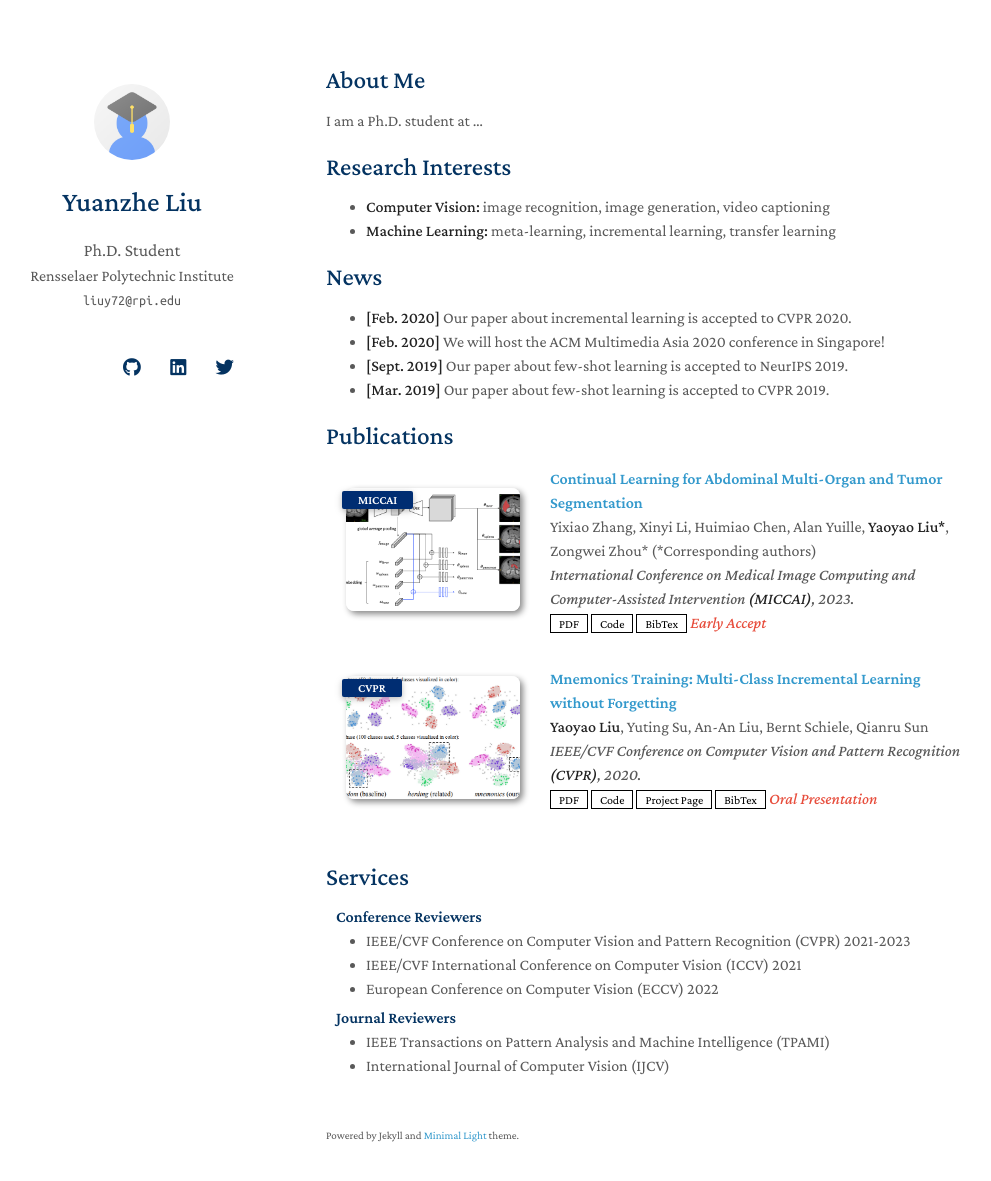
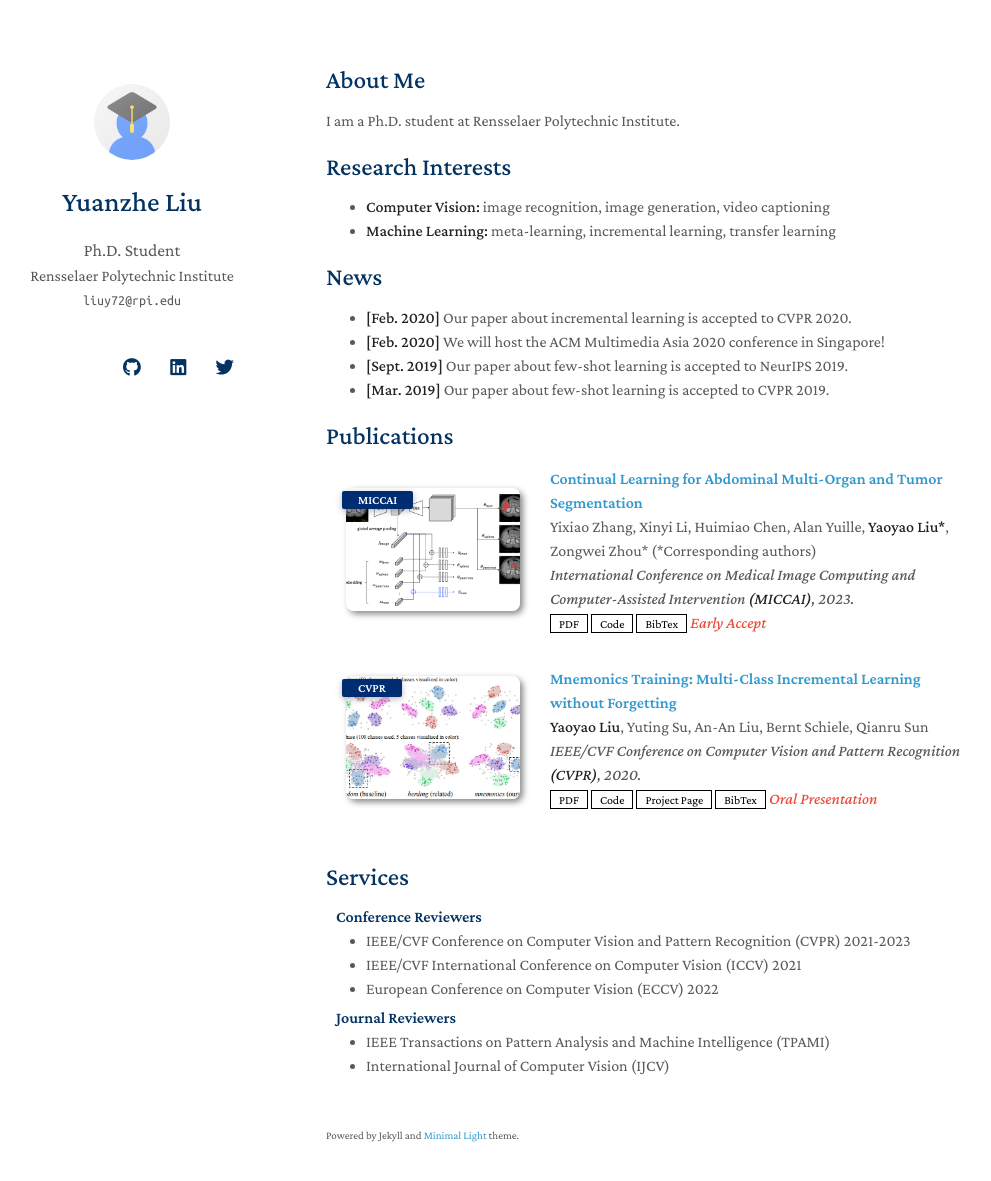
Before and after one commit to ggflow123/ggflow123.github.io, a Jekyll site: the page built from index.md, in a window 1280 px wide and 1216 px high. Shown: the top 1181 px of the window, without its empty margins (144-1135 px from the left). Built offline with Jekyll 4.4.1, drawn with Linux system fonts in a browser that asks for light colours; nearby versions of some CDN libraries; a style sheet for code colours, icons or effects is not loaded; our own code applies the rules of GitHub Pages for plain Markdown files.

Commit message:
add school

```diff
--- a/index.md
+++ b/index.md
@@ -1,10 +1,9 @@
 ---
 layout: homepage
 ---
-
 ## About Me
 
-I am a Ph.D. student at ...
+I am a Ph.D. student at Rensselaer Polytechnic Institute.
 
 ## Research Interests
 
```
